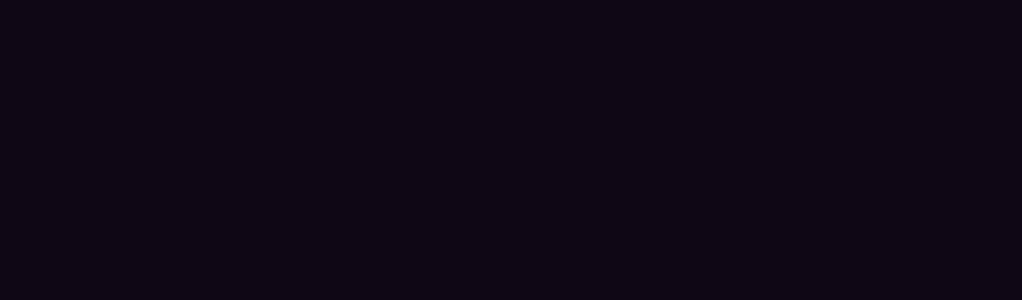
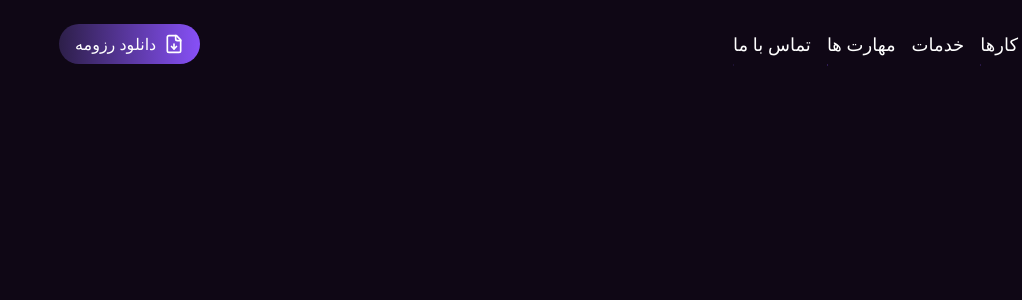
Before and after one commit to matinsekhavat/portfolio, a Next.js app: page / in a window 1280 px wide. Shown: the top 300 px of the page, without its empty margins (258-1280 px from the left). Built offline with nearby package versions, Linux system fonts and the light colour scheme.

Commit message:
fix fileDown icon size fix

```diff
--- a/app/_components/Header.tsx
+++ b/app/_components/Header.tsx
@@ -1,7 +1,26 @@
+import { AlignJustify } from "lucide-react";
 import { ReactNode } from "react";
+import ButtonBadge from "./ButtonBadge";
+import { FileDown } from "lucide-react";
+import Nav from "./Nav";
+function Header() {
+  // Header Design
+  return (
+    <header className=" container-fluid flex items-center justify-between h-[88px] ">
+      {/* rightSide Flow */}
+      <div className="flex items-center ">
+        <h1 className="text-xl font-semibold">نمونه کار من</h1>
+        <Nav />
+      </div>
 
-function Header() {
-  return <div>Header</div>;
+      {/* left side flow */}
+      <ButtonBadge>
+        <span className="flex items-center gap-2">
+          <FileDown size={20} /> دانلود رزومه
+        </span>
+      </ButtonBadge>
+    </header>
+  );
 }
 
 export default Header;
```
